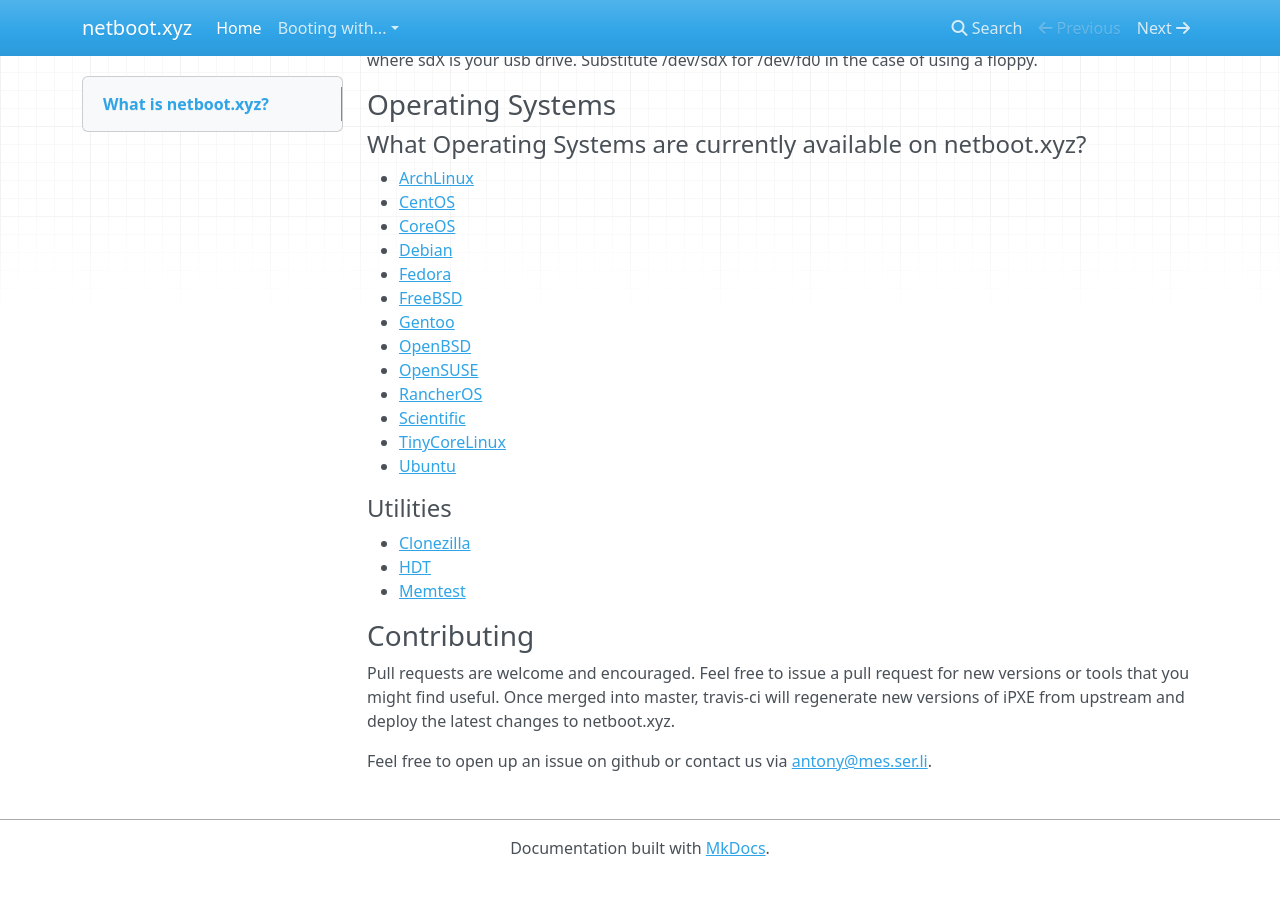
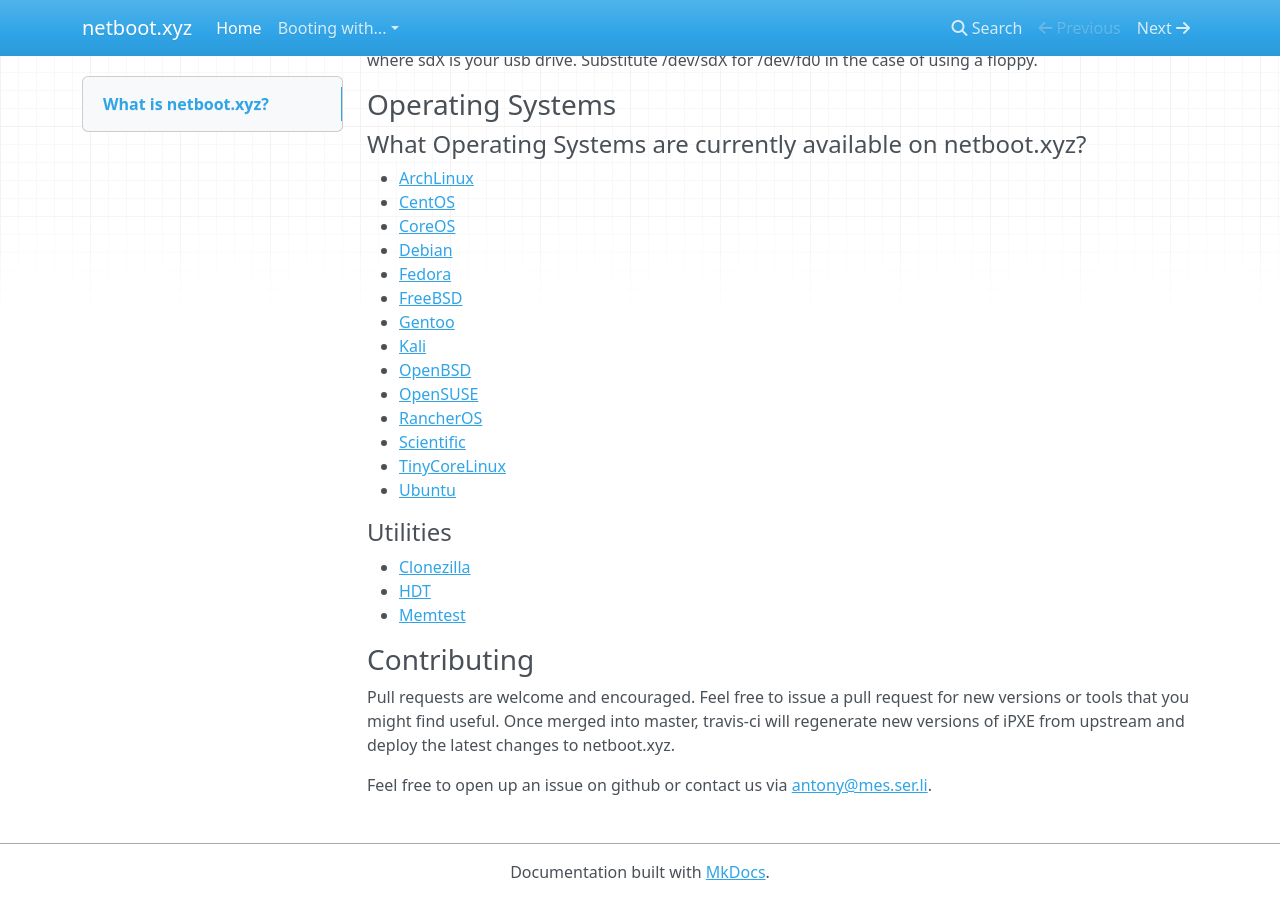
Before and after one commit to netbootxyz/netboot.xyz, an MkDocs documentation site: the page built from docs/index.md, in a window 1280 px wide and 900 px high, scrolled down 1428 px. Built offline with MkDocs 1.6.1, drawn with Linux system fonts in a browser that asks for light colours; nearby versions of some CDN libraries; old or Windows-style settings are respelled for this version of MkDocs; before the commit the page ends 2304 px from its top, so only the background shows below that.

Commit message:
Add Kali to docs

```diff
--- a/docs/index.md
+++ b/docs/index.md
@@ -63,6 +63,7 @@
 * [Fedora](https://fedoraproject.org)
 * [FreeBSD](https://freebsd.org)
 * [Gentoo](https://gentoo.org)
+* [Kali](https://www.kali.org)
 * [OpenBSD](http://openbsd.org)
 * [OpenSUSE](http://opensuse.org)
 * [RancherOS](http://rancher.com/rancher-os/)
```
